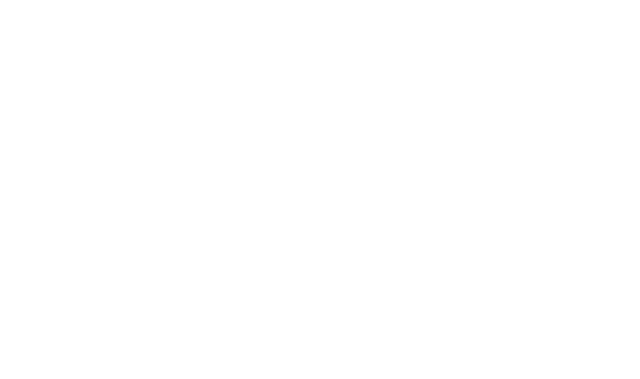
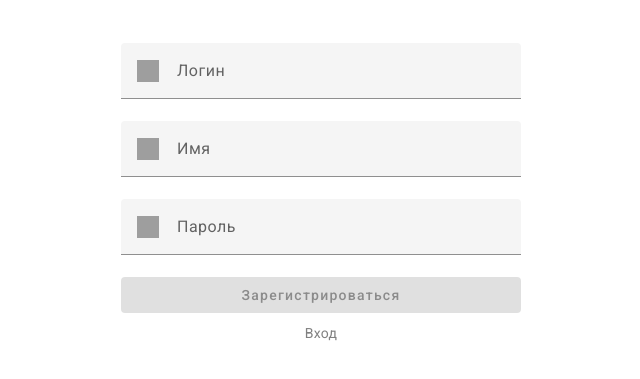
Before and after one commit to FnaTikJK/TechnoHub-Hackaton-Sber-, an Angular app in the folder front/: page /registration in a window 1280 px wide. Before the commit this address led to /. Shown: the part 257-636 px from the top of the page, without its empty margins (319-959 px from the left). Built offline with nearby package versions, Linux system fonts and the light colour scheme; grey boxes are pictures that could not be loaded.

Commit message:
authorization

```diff
--- /dev/null
+++ b/front/src/app/components/authorization/login/login.component.html
@@ -0,0 +1,26 @@
+
+<form #myForm = "ngForm" class="form" [formGroup] = "form">
+  <div>
+    <mat-form-field class="form__inputWrapper">
+      <img class="form__icon" src="../../../../assets/img/email-icon.svg" width="22px" height="22px">
+      <input class = "form__input" matInput type="email" placeholder="Логин" [formControlName]="'login'" appFocus>
+    </mat-form-field>
+    <ng-container *ngIf="form.controls['login'].invalid && form.controls['login'].value.length > 0">
+<!--      <app-error-handler [errors]="form.controls['email'].errors"></app-error-handler>-->
+    </ng-container>
+  </div>
+  <div>
+    <mat-form-field class="form__inputWrapper">
+      <img class="form__icon" src="../../../../assets/img/password-icon.svg" width="22px" height="21px">
+      <input class = "form__input" matInput type="password" placeholder="Пароль" [formControlName]="'password'">
+    </mat-form-field>
+    <ng-container *ngIf="form.controls['password'].invalid && form.controls['password'].value.length > 0">
+<!--      <app-error-handler [errors]="form.controls['password'].errors"></app-error-handler>-->
+    </ng-container>
+  </div>
+  <ng-container *ngIf="incorrectAccountError$ | async as noAccountError">
+<!--    <app-error-handler [errors]="noAccountError"></app-error-handler>-->
+  </ng-container>
+  <button mat-flat-button class="form__signInBtn" [disabled] = "form.invalid" color="primary" (click)="signIn()">Войти</button>
+  <a class="form__link" (click) = "redirectToSignUp()">Регистрация</a>
+</form>
--- /dev/null
+++ b/front/src/app/components/authorization/login/login.component.ts
@@ -0,0 +1,42 @@
+import {AfterViewInit, ChangeDetectionStrategy, Component, Inject, ViewChild} from '@angular/core';
+import {FormControl, FormGroup, FormGroupDirective, Validators} from "@angular/forms";
+import {Router} from "@angular/router";
+import {BehaviorSubject} from "rxjs";
+
+@Component({
+  selector: 'app-login',
+  templateUrl: './login.component.html',
+  styleUrls: ['./login.component.scss', '../styles/authorization-styles.scss'],
+  changeDetection: ChangeDetectionStrategy.OnPush,
+})
+export class LoginComponent implements AfterViewInit{
+
+  @ViewChild('myForm') formRef!: FormGroupDirective;
+
+  public form: FormGroup = new FormGroup({
+    login: new FormControl("", [Validators.required]),
+    password: new FormControl("", [Validators.required, Validators.minLength(1), Validators.maxLength(15)])
+  });
+
+  public incorrectAccountError$: BehaviorSubject<Error | null> = new BehaviorSubject<Error | null>(null);
+
+  constructor
+  (
+    private router: Router
+  ) {}
+
+  public ngAfterViewInit(): void {
+    this.formRef.valueChanges?.subscribe(() => {
+      if(this.incorrectAccountError$.value instanceof Error)
+        this.incorrectAccountError$.next(null);
+    });
+  }
+
+  public signIn(): void{
+
+  }
+
+  public redirectToSignUp(): void{
+    this.router.navigate(["registration"]);
+  }
+}
--- /dev/null
+++ b/front/src/app/components/authorization/registration/registration.component.html
@@ -0,0 +1,34 @@
+<form #myForm = "ngForm" class="form" [formGroup] = "form">
+  <div>
+    <mat-form-field class="form__inputWrapper">
+      <img class="form__icon" src="../../../../assets/img/email-icon.svg" width="22px" height="22px">
+      <input class = "form__input" matInput type="text" placeholder="Логин" [formControlName]="'login'" appFocus>
+    </mat-form-field>
+    <ng-container *ngIf="form.controls['login'].invalid && form.controls['login'].value.length > 0">
+<!--      <app-error-handler [errors]="form.controls['email'].errors"></app-error-handler>-->
+    </ng-container>
+  </div>
+  <div>
+    <mat-form-field class="form__inputWrapper">
+      <img class="form__icon" src="../../../../assets/img/email-icon.svg" width="22px" height="22px">
+      <input class = "form__input" matInput type="text" placeholder="Имя" [formControlName]="'name'" appFocus>
+    </mat-form-field>
+    <ng-container *ngIf="form.controls['name'].invalid && form.controls['name'].value.length > 0">
+      <!--      <app-error-handler [errors]="form.controls['email'].errors"></app-error-handler>-->
+    </ng-container>
+  </div>
+  <div>
+    <mat-form-field  class="form__inputWrapper">
+      <img class="form__icon" src="../../../../assets/img/password-icon.svg" width="22px" height="22px">
+      <input class = "form__input" matInput type="password" placeholder="Пароль" [formControlName]="'password'">
+    </mat-form-field>
+    <ng-container *ngIf="form.controls['password'].invalid && form.controls['password'].value.length > 0">
+<!--      <app-error-handler [errors]="form.controls['password'].errors"></app-error-handler>-->
+    </ng-container>
+  </div>
+  <ng-container *ngIf="incorrectAccountError$ | async as noAccountError">
+<!--    <app-error-handler [errors]="noAccountError"></app-error-handler>-->
+  </ng-container>
+  <button mat-flat-button class="form__signUp" [disabled] = "form.invalid" color="primary" (click)="signUp()">Зарегистрироваться</button>
+  <a class="form__link" (click) = "redirectToSignIn()">Вход</a>
+</form>
--- /dev/null
+++ b/front/src/app/components/authorization/registration/registration.component.ts
@@ -0,0 +1,44 @@
+import {AfterViewInit, ChangeDetectionStrategy, Component, Inject, ViewChild} from '@angular/core';
+import {FormControl, FormGroup, FormGroupDirective, Validators} from "@angular/forms";
+import {Router} from "@angular/router";
+import {BehaviorSubject} from "rxjs";
+import {HttpRequestsService} from "../../../services/http-requests.service";
+
+@Component({
+  selector: 'app-registration',
+  templateUrl: './registration.component.html',
+  styleUrls: ['./registration.component.scss', '../styles/authorization-styles.scss'],
+  changeDetection: ChangeDetectionStrategy.OnPush
+})
+export class RegistrationComponent implements AfterViewInit{
+
+  @ViewChild('myForm') formRef!: FormGroupDirective;
+  public form: FormGroup = new FormGroup({
+    login: new FormControl<string>("", [Validators.required, Validators.minLength(1), Validators.maxLength(15)]),
+    name: new FormControl<string>("", [Validators.required, Validators.minLength(1), Validators.maxLength(15)]),
+    password: new FormControl<string>("", [Validators.required, Validators.minLength(1), Validators.maxLength(15)]),
+  });
+
+  public incorrectAccountError$: BehaviorSubject<Error | null> = new BehaviorSubject<Error | null>(null);
+
+  constructor
+  (
+    private router: Router,
+    private httpRequestS: HttpRequestsService
+  ) {}
+
+  public ngAfterViewInit(): void {
+    this.formRef.valueChanges?.subscribe(() => {
+      if(this.incorrectAccountError$.value instanceof Error)
+        this.incorrectAccountError$.next(null);
+    });
+  }
+
+  public signUp(): void{
+    this.httpRequestS.register(this.form.value).subscribe(v => alert("антон пидор"));
+  }
+
+  public redirectToSignIn(): void{
+    this.router.navigate(["login"]);
+  }
+}
--- /dev/null
+++ b/front/src/app/components/authorization/styles/authorization-styles.scss
@@ -0,0 +1,31 @@
+.form{
+  display: flex;
+  flex-direction: column;
+  width: 400px;
+  margin: auto;
+  margin-top: 300px;
+  &__inputWrapper{
+    width: 100%;
+    position: relative;
+  }
+  &__input{
+    width: 90%;
+    margin-left: 40px;
+  }
+  &__icon{
+    position: absolute;
+    top: 17px;
+  }
+  &__signInBtn{
+    align-self: center;
+    width: 100%;
+  }
+  &__link{
+    color: gray;
+    text-align: center;
+    margin-top: 10px;
+    &:hover{
+      cursor: pointer;
+    }
+  }
+}
--- /dev/null
+++ b/front/src/app/services/http-requests.service.ts
@@ -0,0 +1,16 @@
+import { Injectable } from '@angular/core';
+import {HttpClient} from "@angular/common/http";
+import {IAccountReg} from "../models/DTO/account/IAccountReg";
+
+@Injectable({
+  providedIn: 'root'
+})
+export class HttpRequestsService {
+
+  private URL: string = "https://localhost:55434/api/";
+  constructor(private httpClient: HttpClient) { }
+
+  register(accountReg: IAccountReg){
+   return  this.httpClient.post(`${this.URL}Account/Register`, accountReg);
+  }
+}
```
Also changed, not shown: front/src/app/app-routing.module.ts (+6 -2 lines), front/src/app/app.module.ts (+7 -1 lines), front/src/app/components/authorization/login/login.component.scss (added), front/src/app/components/authorization/registration/registration.component.scss (added).
